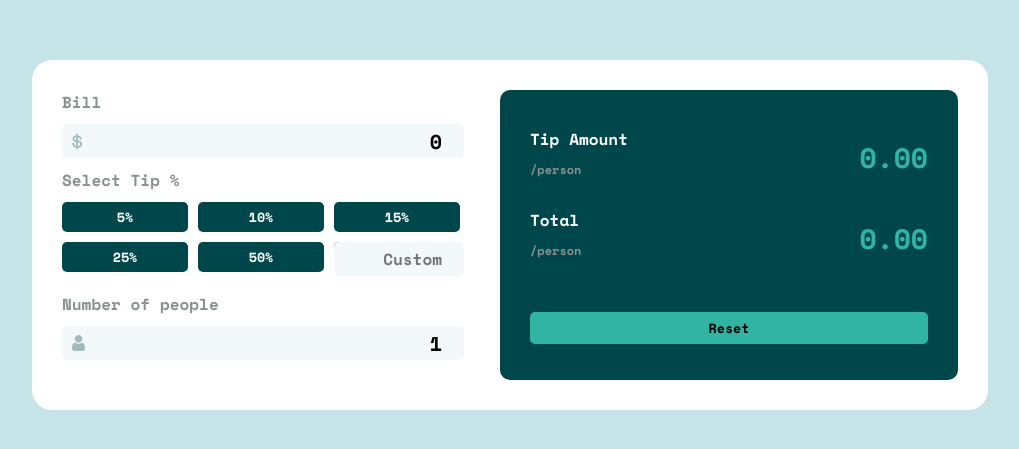
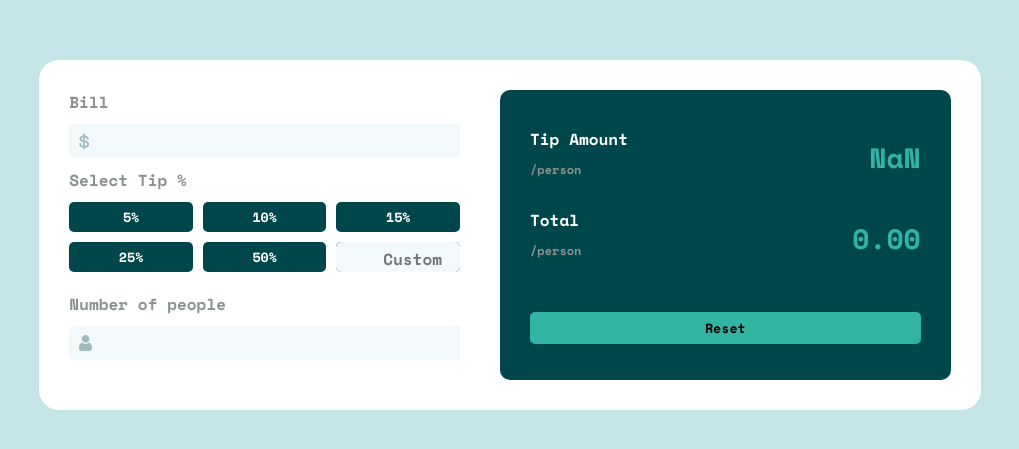
Before and after one commit to paluras/tipcalculator, a React (Vite) app: page / in a window 1280 px wide. Shown: the part 165-614 px from the top of the page, without its empty margins (130-1149 px from the left). Built offline with nearby package versions, Linux system fonts and the light colour scheme.

Commit message:
fix numbers

```diff
--- a/src/App.css
+++ b/src/App.css
@@ -1,6 +1,7 @@
 *{
   font-family: 'Space Mono', monospace;
   margin: 0px;
+  overflow: hidden;
 }
 #root{
   display: grid;
--- a/src/App.tsx
+++ b/src/App.tsx
@@ -4,9 +4,9 @@ import './App.css'
 
 
 function App() {
-  const [count, setCount] = useState<any | null>(0)
-  const [persons, setPersons] = useState<any | null>(1)
-  const [procent, setProcent] = useState<any | null>(1)
+  const [count, setCount] = useState<any | null>("")
+  const [persons, setPersons] = useState<any | null>("")
+  const [procent, setProcent] = useState<any | null>("")
   const [customProcent, setCustomProcent] = useState<any | null>("")
 
 
```
